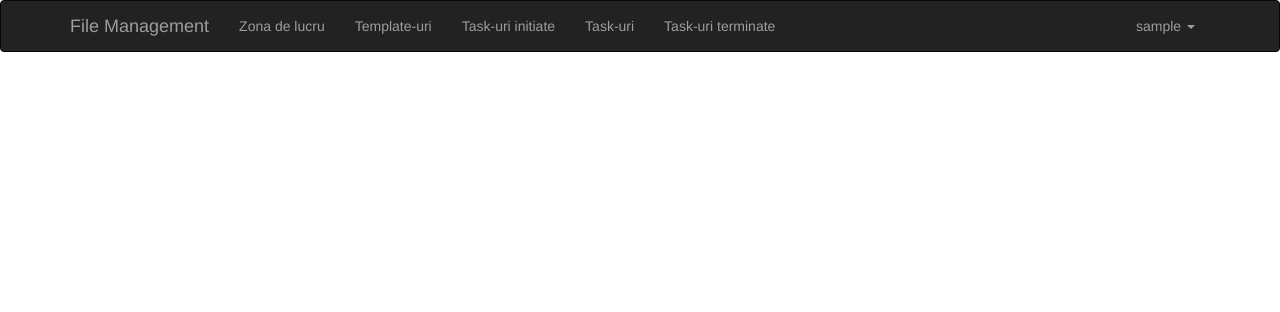
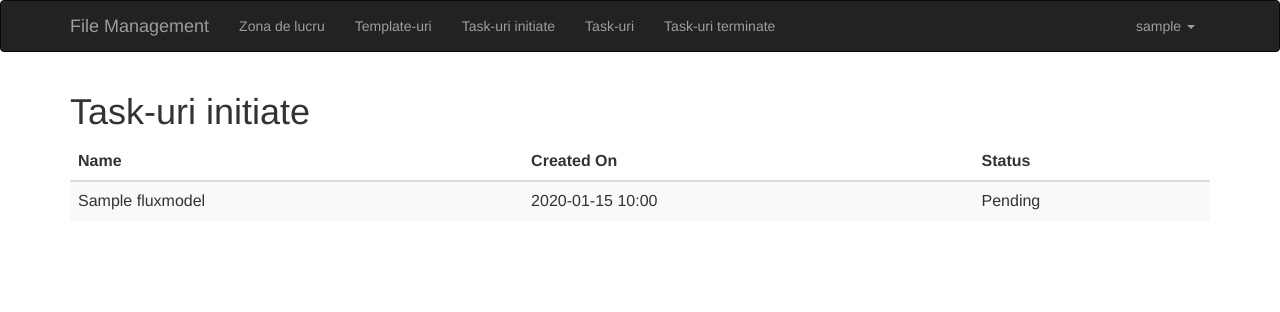
Before and after one commit to danielacraciun/proiect-colectiv, a Django app: page /documents/init_tasks/ in a window 1280 px wide. Shown: the top 312 px of the page. Run offline with Django 3.2, Linux system fonts and the light colour scheme; a user stored in the database is signed in; tables that the repository leaves empty hold one stand-in row (values such as "Sample post"); some libraries are stand-ins or nearby versions.

Commit message:
added task initiated stuff
Signed-off-by: Robert Sandor <sandorrobertk94@gmail.com>

```diff
--- a/file_management/documents/templates/fin_tasks.html
+++ b/file_management/documents/templates/fin_tasks.html
@@ -3,7 +3,7 @@
 {% block content %}
 
 {% if fluxes %}
-<h1> All tasks </h1>
+<h1> Task-uri terminate </h1>
 <table class="table table-striped">
         <thead>
             <tr>
--- a/file_management/documents/templates/init_tasks.html
+++ b/file_management/documents/templates/init_tasks.html
@@ -1 +1,30 @@
 {% extends "base.html" %}
+
+{% block content %}
+
+{% if fluxes %}
+<h1> Task-uri initiate </h1>
+<table class="table table-striped">
+        <thead>
+            <tr>
+                <th>Name</th>
+                <th>Created On</th>
+                <th>Status</th>
+            </tr>
+        </thead>
+        <tbody>
+        {% for flux in fluxes %}
+            <tr>
+                <td> {{ flux.flux_parent.title }} </td>
+                <td> {{ flux.created_on|date:'Y-m-d H:i' }}</td>
+                <td> {{ flux.get_status_display }}</td>
+              </td>
+            </tr>
+        {% endfor %}
+        </tbody>
+</table>
+{% else %}
+<p>No finished tasks.</p>
+{% endif %}
+
+{% endblock %}
--- a/file_management/documents/templates/tasks.html
+++ b/file_management/documents/templates/tasks.html
@@ -3,7 +3,7 @@
 {% block content %}
 
 {% if fluxes %}
-<h1> All tasks </h1>
+<h1> Task-uri </h1>
 <table class="table table-striped">
         <thead>
             <tr>
--- a/file_management/documents/views.py
+++ b/file_management/documents/views.py
@@ -79,8 +79,13 @@ class InitiatedTasks(TemplateView):
     # all fluxes
     template_name = 'init_tasks.html'
 
+    def get_queryset(self):
+        tasks = FluxInstance.objects.filter(initiated_by=self.request.user).filter(status=FluxStatus.PENDING);
+        return tasks
+
     def get_context_data(self, **kwargs):
         context = super(InitiatedTasks, self).get_context_data()
+        context['fluxes'] = self.get_queryset()
         return context
 
 
@@ -89,7 +94,7 @@ class CurrentTasks(TemplateView):
     template_name = 'tasks.html'
 
     def get_queryset(self):
-        tasks = FluxInstance.objects.all();
+        tasks = FluxInstance.objects.filter(flux_parent__acceptance_criteria=self.request.user).exclude(accepted_by=self.request.user).distinct();
         return tasks
 
     def get_context_data(self, **kwargs):
@@ -103,7 +108,7 @@ class FinishedTasks(TemplateView):
     template_name = 'fin_tasks.html'
 
     def get_queryset(self):
-        tasks = FluxInstance.objects.exclude(status=FluxStatus.PENDING);
+        tasks = FluxInstance.objects.filter(initiated_by=self.request.user).exclude(status=FluxStatus.PENDING);
         return tasks
 
     def get_context_data(self, **kwargs):
```
